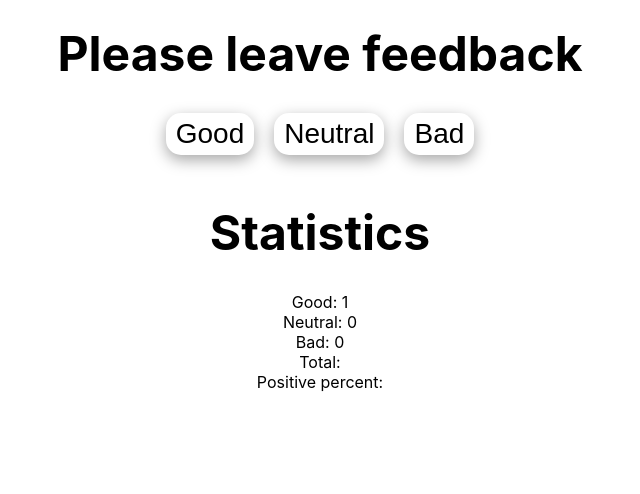
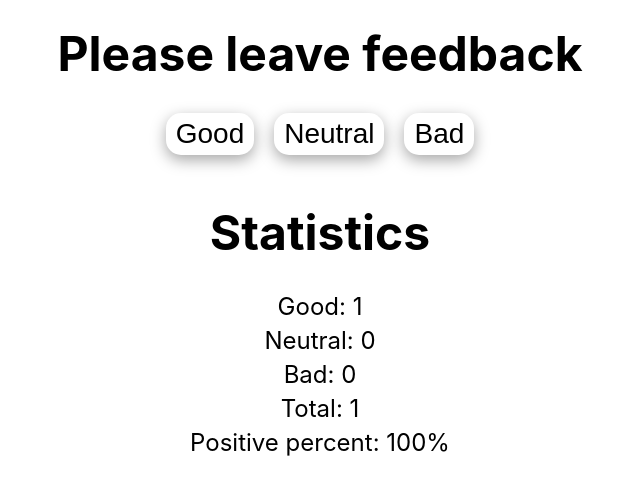
Before and after one commit to Eric-Ramirez-90/goit-react-hw-02-feedback, a React (Create React App) app: page / in a window 1280 px wide. Both pictures are taken after a click on the button "Good". Shown: the top 494 px of the page, without its empty margins (320-960 px from the left). Built offline with nearby package versions, Linux system fonts and the light colour scheme.

Commit message:
completed feedback app

```diff
--- a/src/components/App.jsx
+++ b/src/components/App.jsx
@@ -2,6 +2,7 @@ import { Component } from 'react';
 import { Section } from './Section/Section';
 import { FeedbackOptions } from './FeedbackOptions/FeedbackOptions';
 import { Statistics } from './Statistics/Statistics';
+import { Notification } from './Notification/Notification';
 
 export class App extends Component {
   state = {
@@ -16,13 +17,21 @@ export class App extends Component {
     }));
   };
 
-  countTotalFeedback = () => {};
+  countTotalFeedback = (good, neutral, bad) => {
+    return Number(good + neutral + bad);
+  };
 
-  countPositiveFeedbackPercentage = () => {};
+  countPositiveFeedbackPercentage = (good, total) => {
+    return Number(Math.round((good / total) * 100));
+  };
 
   render() {
     const { good, neutral, bad } = this.state;
-
+    const total = this.countTotalFeedback(good, neutral, bad);
+    const positivePercentage = this.countPositiveFeedbackPercentage(
+      good,
+      total
+    );
     return (
       <div>
         <Section title={'Please leave feedback'}>
@@ -33,13 +42,17 @@ export class App extends Component {
         </Section>
 
         <Section title={'Statistics'}>
-          <Statistics
-            good={good}
-            neutral={neutral}
-            bad={bad}
-            total={this.countTotalFeedback}
-            positivePercentage={this.countPositiveFeedbackPercentage}
-          />
+          {!total ? (
+            <Notification message="There is no feedback" />
+          ) : (
+            <Statistics
+              good={good}
+              neutral={neutral}
+              bad={bad}
+              total={total}
+              positivePercentage={positivePercentage}
+            />
+          )}
         </Section>
       </div>
     );
--- a/src/components/FeedbackOptions/FeedbackOptions.jsx
+++ b/src/components/FeedbackOptions/FeedbackOptions.jsx
@@ -19,7 +19,7 @@ export function FeedbackOptions({ options, onLeaveFeedback }) {
   );
 }
 
-FeedbackOptions.proptype = {
+FeedbackOptions.propTypes = {
   options: PropTypes.arrayOf(PropTypes.string.isRequired),
-  onLeaveFeedBack: PropTypes.func.isRequired,
+  onLeaveFeedBack: PropTypes.func,
 };
--- a/src/components/FeedbackOptions/FeedbackOptions.styled.jsx
+++ b/src/components/FeedbackOptions/FeedbackOptions.styled.jsx
@@ -19,4 +19,9 @@ export const Button = styled.button`
   border: none;
   border-radius: 15px;
   box-shadow: rgba(0, 0, 0, 0.35) 0px 5px 15px;
+
+  :hover {
+    background-color: lightblue;
+    color: white;
+  }
 `;
--- /dev/null
+++ b/src/components/Notification/Notification.jsx
@@ -0,0 +1,10 @@
+import PropTypes from 'prop-types';
+import { Title } from './Notification.styled';
+
+export function Notification({ message }) {
+  return <div>{message && <Title>{message}</Title>}</div>;
+}
+
+Notification.propTypes = {
+  message: PropTypes.string.isRequired,
+};
--- /dev/null
+++ b/src/components/Notification/Notification.styled.jsx
@@ -0,0 +1,6 @@
+import styled from '@emotion/styled';
+
+export const Title = styled.h2`
+  font-size: 32px;
+  color: red;
+`;
--- a/src/components/Statistics/Statistics.jsx
+++ b/src/components/Statistics/Statistics.jsx
@@ -1,13 +1,28 @@
+import PropTypes from 'prop-types';
+import { List, Item } from './Statistics.styled';
+
 export function Statistics({ good, neutral, bad, total, positivePercentage }) {
   return (
-    <div>
-      <ul>
-        <li>Good: {good}</li>
-        <li>Neutral: {neutral}</li>
-        <li>Bad: {bad}</li>
-        <li>Total: {() => total}</li>
-        <li>Positive percent: {() => positivePercentage}</li>
-      </ul>
-    </div>
+    <>
+      {total && (
+        <div>
+          <List>
+            <Item>Good: {good}</Item>
+            <Item>Neutral: {neutral}</Item>
+            <Item>Bad: {bad}</Item>
+            <Item>Total: {total}</Item>
+            <Item>Positive percent: {positivePercentage}%</Item>
+          </List>
+        </div>
+      )}
+    </>
   );
 }
+
+Statistics.propTypes = {
+  good: PropTypes.number.isRequired,
+  neutral: PropTypes.number.isRequired,
+  bad: PropTypes.number.isRequired,
+  total: PropTypes.number.isRequired,
+  positivePercentage: PropTypes.number.isRequired,
+};
--- a/src/components/Statistics/Statistics.styled.jsx
+++ b/src/components/Statistics/Statistics.styled.jsx
@@ -0,0 +1,16 @@
+import styled from '@emotion/styled';
+
+export const Wrapper = styled.div`
+  padding: 50px;
+`;
+
+export const List = styled.ul`
+  display: flex;
+  justify-content: center;
+  flex-direction: column;
+  gap: 5px;
+`;
+
+export const Item = styled.li`
+  font-size: 24px;
+`;
```
